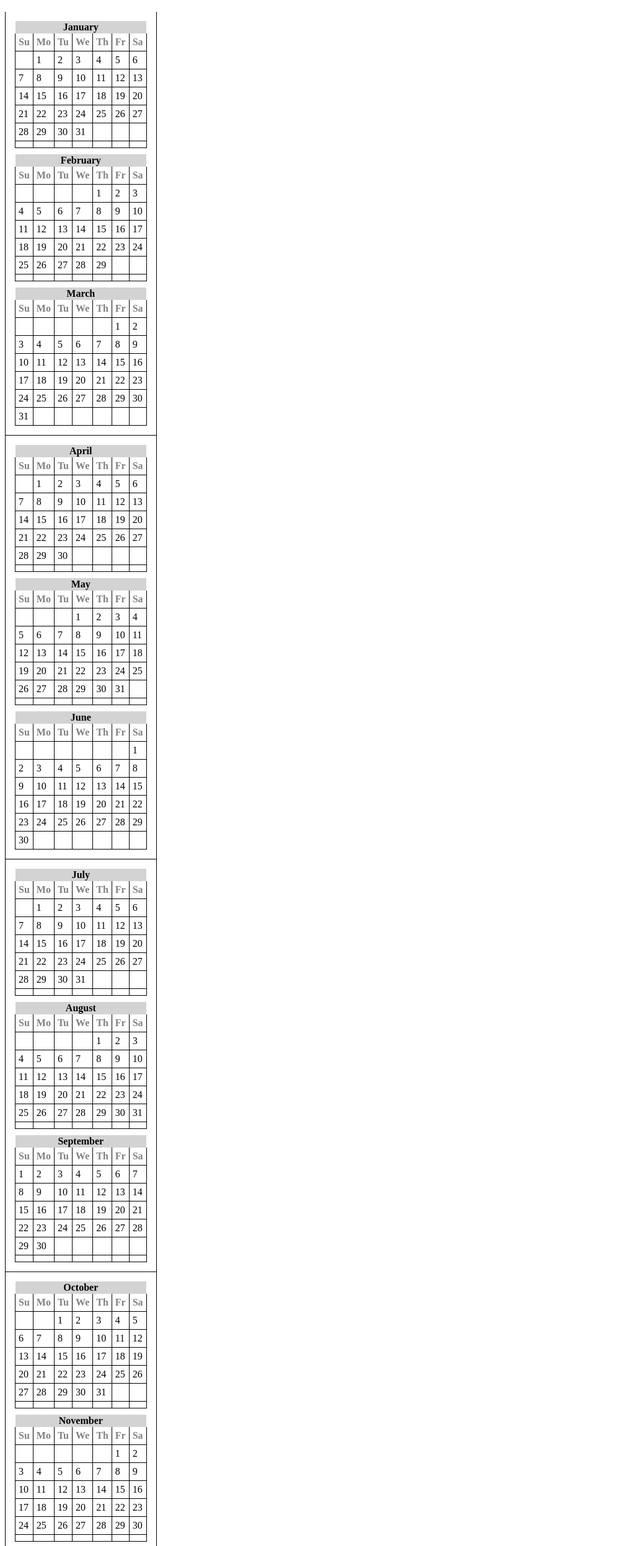
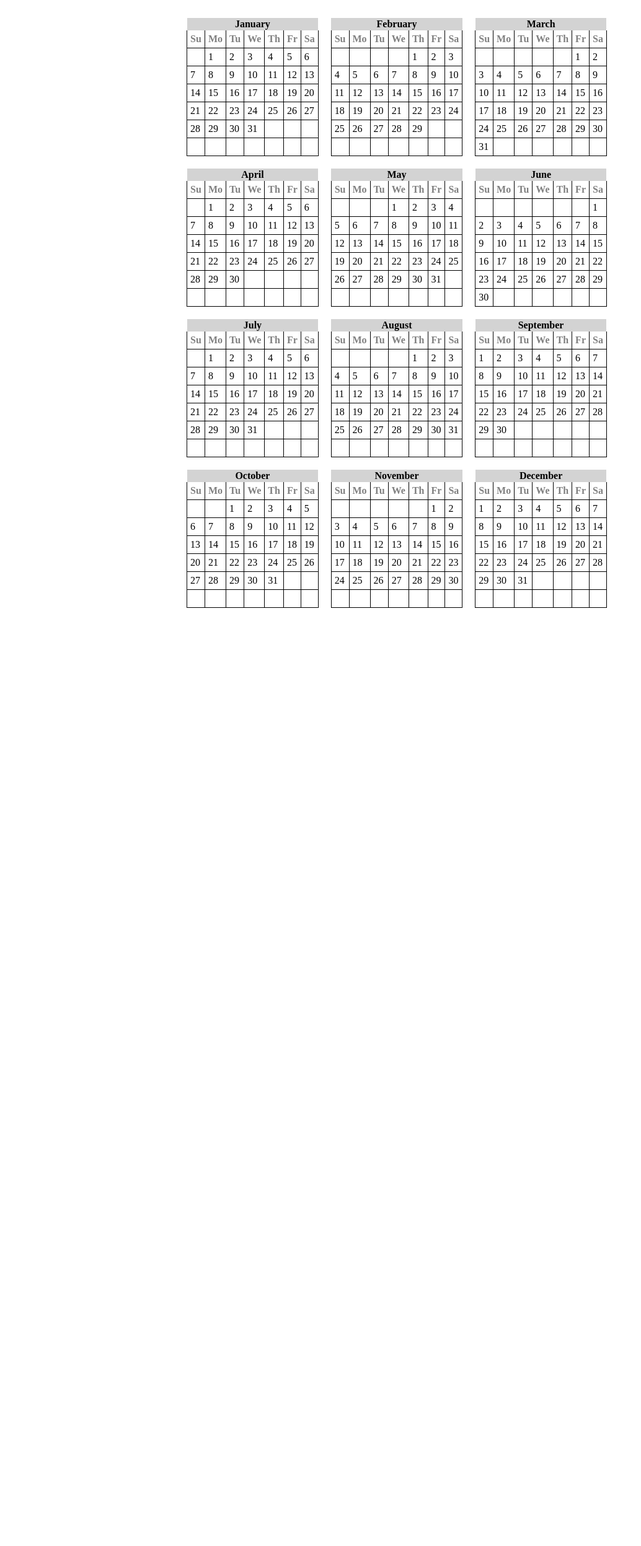
Before and after one commit to juszkn/octo-adventure, a plain HTML site: page Uzduotys/calendar.html in a window 1280 px wide. Shown: the part 61-2556 px from the top of the page at 62% size, without its empty margins (0-1034 px from the left). After the commit the page ends 1060 px from the top, so only its background shows below. Drawn offline with Linux system fonts and the light colour scheme.

Commit message:
lentele galutinis

```diff
--- a/Uzduotys/calendar.html
+++ b/Uzduotys/calendar.html
@@ -75,7 +75,7 @@
                             <td></td>
                         </tr>
                         <tr>
-                            <td></td>
+                            <td style="color: white">.</td>
                             <td></td>
                             <td></td>
                             <td></td>
@@ -85,6 +85,8 @@
                         </tr>
                     </tbody>
                 </table>
+            </td>
+            <td>
                 <table class="calendar">
                     <tbody>
                         <tr>
@@ -145,7 +147,7 @@
                             <td></td>
                         </tr>
                         <tr>
-                            <td></td>
+                            <td style="color: white">.</td>
                             <td></td>
                             <td></td>
                             <td></td>
@@ -155,6 +157,8 @@
                         </tr>
                     </tbody>
                 </table>
+            </td>
+            <td>
                 <table class="calendar">
                     <tbody>
                         <tr>
@@ -291,7 +295,7 @@
                             <td></td>
                         </tr>
                         <tr>
-                            <td></td>
+                            <td style="color: white">.</td>
                             <td></td>
                             <td></td>
                             <td></td>
@@ -301,6 +305,8 @@
                         </tr>
                     </tbody>
                 </table>
+            </td>
+            <td>
                 <table class="calendar">
                     <tbody>
                         <tr>
@@ -361,7 +367,7 @@
                             <td></td>
                         </tr>
                         <tr>
-                            <td></td>
+                            <td style="color: white">.</td>
                             <td></td>
                             <td></td>
                             <td></td>
@@ -371,6 +377,8 @@
                         </tr>
                     </tbody>
                 </table>
+            </td>
+            <td>
                 <table class="calendar">
                     <tbody>
                         <tr>
@@ -505,7 +513,7 @@
                             <td></td>
                         </tr>
                         <tr>
-                            <td></td>
+                            <td style="color: white">.</td>
                             <td></td>
                             <td></td>
                             <td></td>
@@ -515,6 +523,8 @@
                         </tr>
                     </tbody>
                 </table>
+            </td>
+            <td>
                 <table class="calendar">
                     <tbody>
                         <tr>
@@ -575,7 +585,7 @@
                             <td>31</td>
                         </tr>
                         <tr>
-                            <td></td>
+                            <td style="color: white">.</td>
                             <td></td>
                             <td></td>
                             <td></td>
@@ -585,6 +595,8 @@
                         </tr>
                     </tbody>
                 </table>
+            </td>
+            <td>
                 <table class="calendar">
                     <tbody>
                         <tr>
@@ -645,7 +657,7 @@
                             <td></td>
                         </tr>
                         <tr>
-                            <td></td>
+                            <td style="color: white">.</td>
                             <td></td>
                             <td></td>
                             <td></td>
@@ -719,7 +731,7 @@
                             <td></td>
                         </tr>
                         <tr>
-                            <td></td>
+                            <td style="color: white">.</td>
                             <td></td>
                             <td></td>
                             <td></td>
@@ -729,6 +741,8 @@
                         </tr>
                     </tbody>
                 </table>
+            </td>
+            <td>
                 <table class="calendar">
                     <tbody>
                         <tr>
@@ -789,7 +803,7 @@
                             <td>30</td>
                         </tr>
                         <tr>
-                            <td></td>
+                            <td style="color: white">.</td>
                             <td></td>
                             <td></td>
                             <td></td>
@@ -799,6 +813,8 @@
                         </tr>
                     </tbody>
                 </table>
+            </td>
+            <td>
                 <table class="calendar">
                     <tbody>
                         <tr>
@@ -859,7 +875,7 @@
                             <td></td>
                         </tr>
                         <tr>
-                            <td></td>
+                            <td style="color: white">.</td>
                             <td></td>
                             <td></td>
                             <td></td>
--- a/Uzduotys/uzduotis.css
+++ b/Uzduotys/uzduotis.css
@@ -1,26 +1,19 @@
 table {
     border-collapse: collapse;
     padding: 5px;
+    margin: auto;
 }
-
-.calendar {
-    margin: 10px;
-    empty-cells: show;
+td {
+    padding: 10px;
 }
-
-thead {
-    /*border: 1px solid black;*/
-}
-
 th {
     background-color: lightgrey;
     color: black;
     text-align: center;
     font-weight: bold;
-
 }
 
-td {
+.calendar td {
     border-right: 1px solid black;
     border-bottom: 1px solid black;
     border-left: 1px solid black ;
@@ -35,7 +28,3 @@ td {
 h1 {
     text-align: center;
 }
-
-
-.pagrindinis {
-}
```
